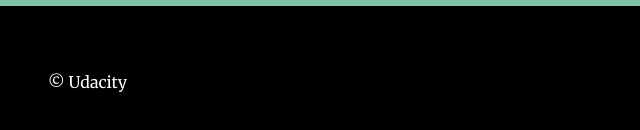
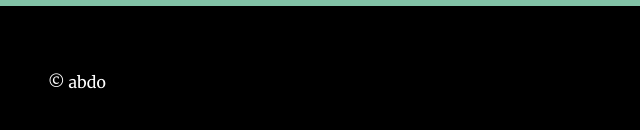
Before and after one commit to abdoalkholy/landing-page, a plain HTML site: page index.html in a window 1280 px wide. Shown: the part 3105-3235 px from the top of the page, 0-640 px from the left. Drawn offline with Linux system fonts and the light colour scheme.

Commit message:
Update index.html

```diff
--- a/index.html
+++ b/index.html
@@ -65,7 +65,7 @@
 
   </main>
   <footer class="page__footer">
-    <p>&copy Udacity</p>
+    <p>&copy abdo</p>
   </footer>
 <script src="js/app.js"></script>
 <script src="https://kit.fontawesome.com/890ec2bd73.js" crossorigin="anonymous"></script>
```
